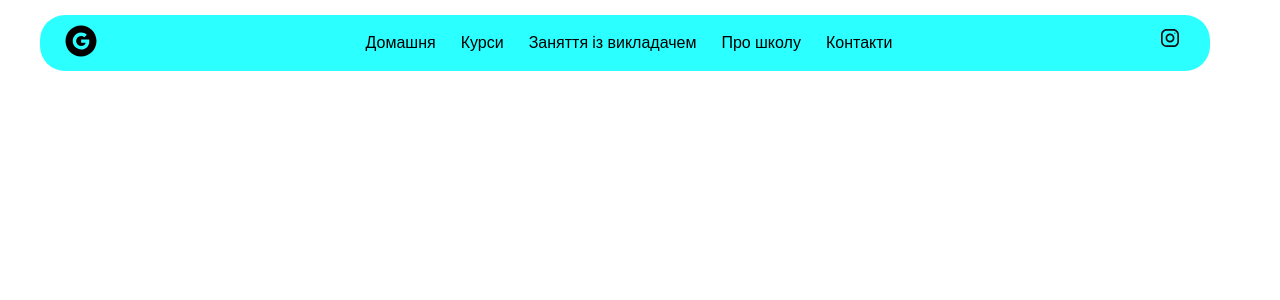
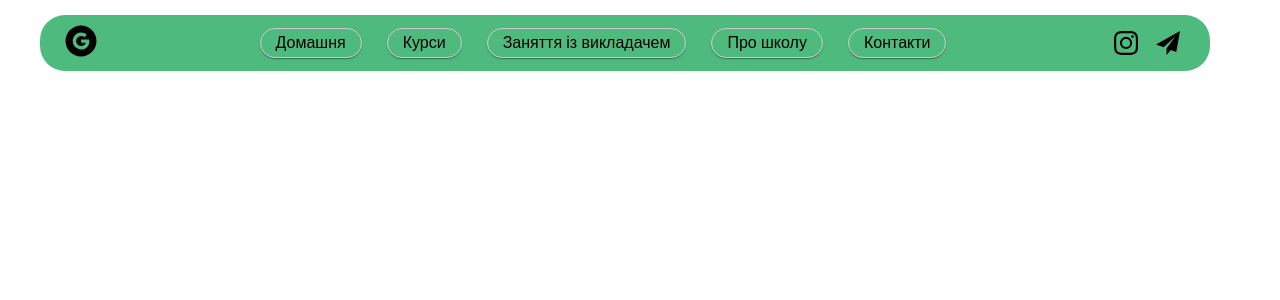
Before and after one commit to sps-paska-it/lingva_forest, a React (Create React App) app: page / in a window 1280 px wide. Shown: the top 300 px of the page. Built offline with nearby package versions, Linux system fonts and the light colour scheme.

Commit message:
update header styles

```diff
--- a/src/components/App.js
+++ b/src/components/App.js
@@ -15,6 +15,9 @@ import { Header } from './Header/Header';
 export const App = () => {
   const [currTheme, setCurrTheme] = useState({
     ...theme.dark,
+    // ...theme.green,
+    // ...theme.yellow,
+    // ...theme.light,
     devices,
     baseTransition,
   });
--- a/src/components/Header/Header.jsx
+++ b/src/components/Header/Header.jsx
@@ -1,5 +1,5 @@
 import { Svg } from 'components/SvgIcon/SvgIcon';
-import { StyledHeader, StyledUl } from './Header.styled';
+import { StyledHeader, StyledLi, StyledUl, Wrapper } from './Header.styled';
 import { LinkIcon } from 'components/LinkIcon/LinkIcon';
 
 export const Header = () => {
@@ -9,23 +9,26 @@ export const Header = () => {
         <Svg w={32} h={32} icon="google" />
       </a>
       <StyledUl>
-        <li>
+        <StyledLi>
           <a href="https://www.instagram.com/">Домашня</a>
-        </li>
-        <li>
+        </StyledLi>
+        <StyledLi>
           <a href="https://www.instagram.com/">Курси</a>
-        </li>
-        <li>
+        </StyledLi>
+        <StyledLi>
           <a href="https://www.instagram.com/">Заняття із викладачем</a>
-        </li>
-        <li>
+        </StyledLi>
+        <StyledLi>
           <a href="https://www.instagram.com/">Про школу</a>
-        </li>
-        <li>
+        </StyledLi>
+        <StyledLi>
           <a href="https://www.instagram.com/">Контакти</a>
-        </li>
+        </StyledLi>
       </StyledUl>
-      <LinkIcon link="https://www.instagram.com/" icon="instagram" />
+      <Wrapper>
+        <LinkIcon link="https://www.instagram.com/" icon="instagram" />
+        <LinkIcon link="https://www.instagram.com/" icon="send" />
+      </Wrapper>
     </StyledHeader>
   );
 };
--- a/src/components/Header/Header.styled.js
+++ b/src/components/Header/Header.styled.js
@@ -17,3 +17,30 @@ export const StyledUl = styled.ul`
   display: flex;
   column-gap: 25px;
 `;
+
+export const StyledLi = styled.li`
+  padding: 5px 15px;
+  border: 1px solid #ccc;
+  border-radius: 15px;
+  box-shadow: 0px 2px 1px -1px rgba(0, 0, 0, 0.2),
+    0px 1px 1px 0px rgba(0, 0, 0, 0.14), 0px 1px 3px 0px rgba(0, 0, 0, 0.12);
+  transition: border-color background-color 0.9s ease;
+  :hover,
+  :focus {
+    border-color: #444;
+    background-color: ${props => props.theme.colors.headerHover};
+  }
+`;
+
+export const Wrapper = styled.div`
+  display: flex;
+  column-gap: 8px;
+  /* padding: 5px;
+  border-radius: 10px;
+  transition: border-color background-color 0.9s ease;
+  :hover,
+  :focus {
+    border-color: #007bff;
+    background-color: ${props => props.theme.colors.headerHover};
+  } */
+`;
--- a/src/components/LinkIcon/LinkIcon.styled.js
+++ b/src/components/LinkIcon/LinkIcon.styled.js
@@ -3,12 +3,14 @@ import { Link } from 'react-router-dom';
 import { baseTransition } from 'styles/theme';
 
 export const StyledLink = styled(Link)`
-  cursor: pointer;
-  fill: ${props => props.theme.colors.sideBar};
-  transition: fill ${baseTransition};
+  display: flex;
+  align-items: center;
+  padding: 5px;
+  border-radius: 10px;
+  transition: background-color ${baseTransition};
 
   &:hover,
   &:focus {
-    fill: ${props => props.theme.colors.iconHover};
+    background-color: ${props => props.theme.colors.headerHover};
   }
 `;
--- a/src/styles/theme.js
+++ b/src/styles/theme.js
@@ -9,25 +9,23 @@ const sizes = {
 export const theme = Object.freeze({
   dark: {
     colors: {
-      background: '#1F1F1F', //Background color
-      sideBar: '#121212', //Sidebar color
-      sideBarMainText: '#fff', //Sidebar color text main
-      header: 'rgba(22, 255, 255, 0.9)',
+      // header: 'rgba(50, 205, 50, 0.9)',
+      header: 'rgba(60, 179, 113, 0.9)',
+      headerHover: 'rgba(34, 139, 34, 0.9)',
     },
   },
   light: {
     colors: {
-      background: '#F6F6F7', //Background color
-      sideBar: '#fff', //Sidebar color
-      sideBarMainText: '#161616', //Sidebar color text main
       header: 'rgba(255, 255, 255, 0.9)',
     },
   },
   green: {
     colors: {
-      background: '#ECEDFD', //Background color
-      sideBar: '#5255BC', //Sidebar color
-      sideBarMainText: '#fff', //Sidebar color text main
+      header: 'rgba(255, 255, 255, 0.9)',
+    },
+  },
+  yellow: {
+    colors: {
       header: 'rgba(255, 255, 255, 0.9)',
     },
   },
```
Also changed, not shown: src/img/icons/sprite.svg.
